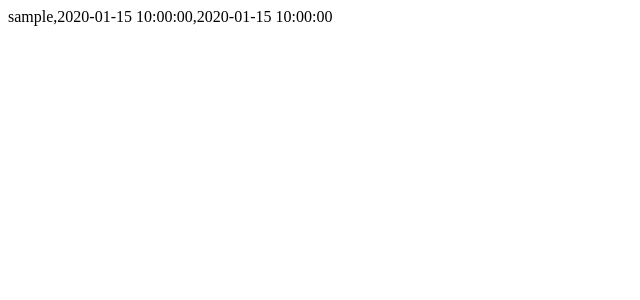
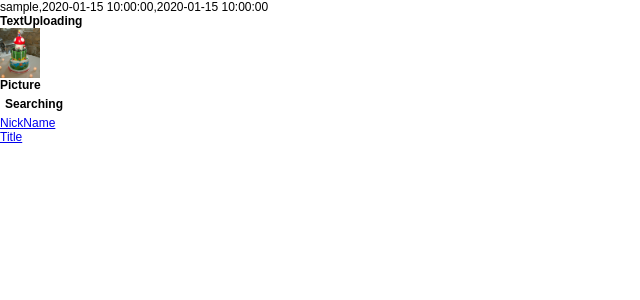
Before and after one commit to dusanscensny/Pastebin, a Python web app: template templates/text_by_user.html in a window 1280 px wide. Shown: the top 300 px of the page, without its empty margins (0-640 px from the left). Run offline with Jinja, Linux system fonts and the light colour scheme; the template is opened without the code that fills it: most values are stand-ins (such as "Sample title", 1, 10 or a date in 2020).

Commit message:
Changing html source

```diff
--- /dev/null
+++ b/static/style.css
@@ -0,0 +1,14 @@
+* {
+    padding:0;
+    margin:0;
+ }
+
+html, body {
+    height: 100%;
+    font-family: arial, sans-serif;
+    font-size: 12px;
+}
+
+#nav h4{
+    margin: 5px;
+}
--- a/templates/text_by_user.html
+++ b/templates/text_by_user.html
@@ -1,3 +1,29 @@
 {% for pastebin in textList %}
 {{pastebin.nick}},{{ pastebin.date }},{{ pastebin.expireDate }}
 {% endfor %}
+<html>
+<head>
+<meta http-equiv="content-type" content="text/html; charset=iso-8859-1">
+<title>Pastebin web application</title>
+<link rel=Stylesheet href="http://localhost/static/style.css" type="text/css">
+
+</head>
+
+<body>
+
+<div id="banner" class="mapElement">
+<div id="bannerInner">
+<p><b>TextUploading</p><img src="http://localhost/static/textup.jpg" height="50"><p>Picture</b></p>
+</div>
+</div>
+
+<div id="nav">
+<h4>Searching</h4>
+<ul>
+    <li><a href="http://localhost/crime/homicide/">NickName<a></li>
+    <li><a href="http://localhost/crime/drugs">Title</a></li>
+</ul>
+</div>
+
+</body>
+</html>
```
Also changed, not shown: settings.py (+9 -0 lines), static/Textup.jpg (added), 1 other file.
